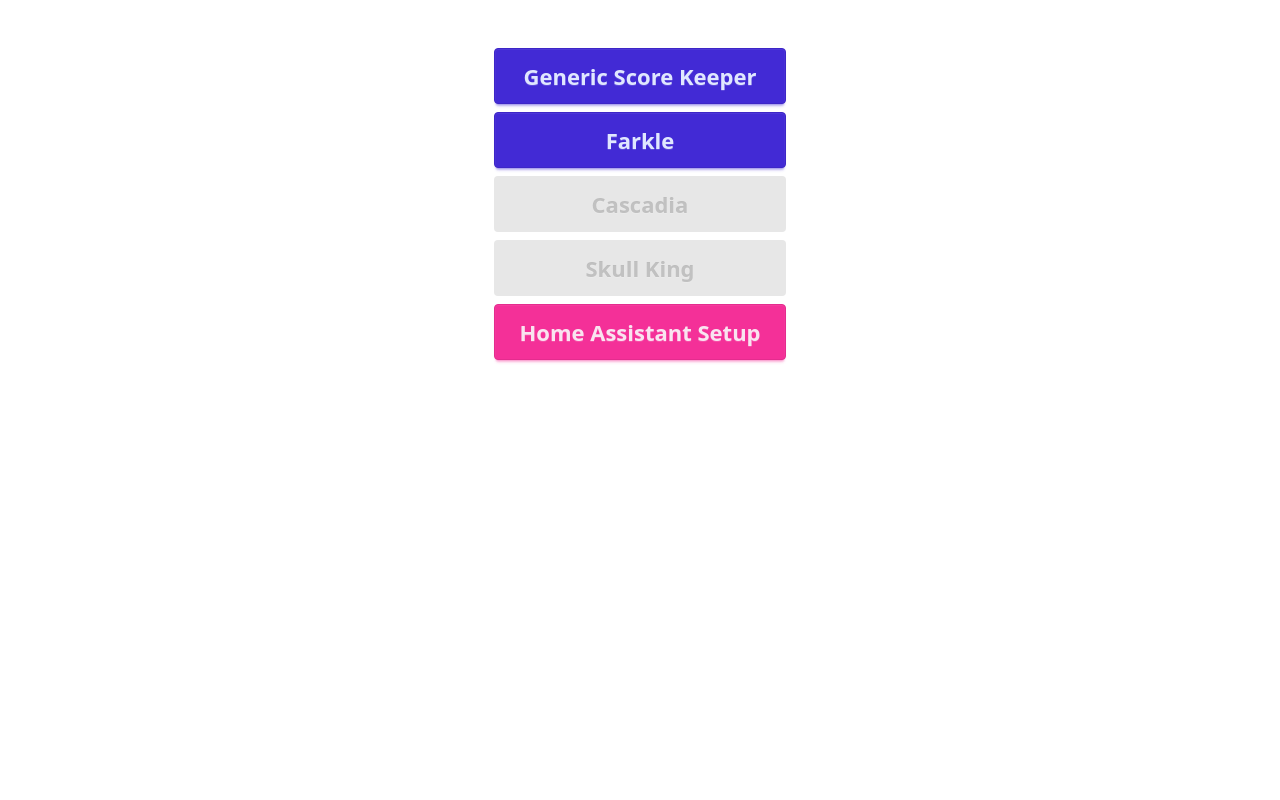
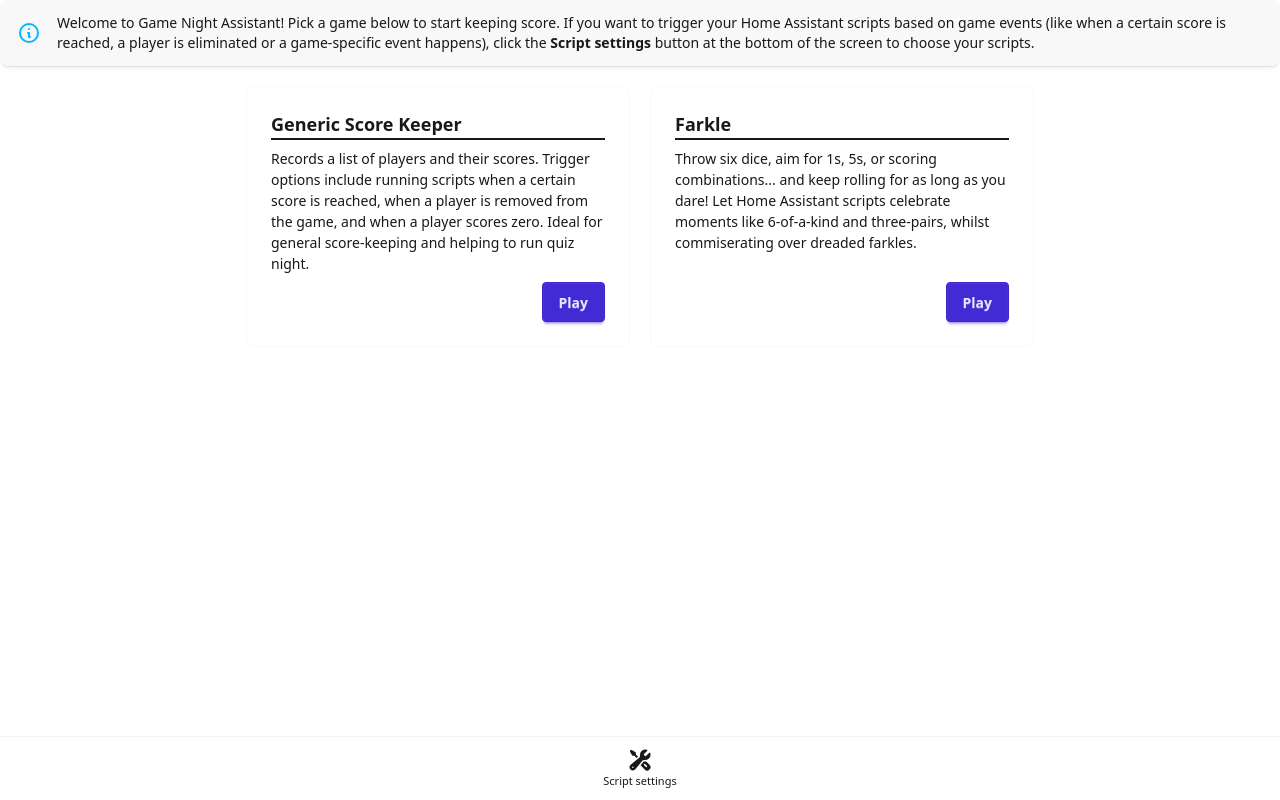
Before and after one commit to robchilcottdev/game-night-assistant-ng, an Angular app: page / in a window 1280 px wide. Built offline with nearby package versions, Linux system fonts and the light colour scheme.

Commit message:
Prettied up the home screen / menu with cards

```diff
--- a/src/app/pages/home/home.html
+++ b/src/app/pages/home/home.html
@@ -1,13 +1,40 @@
 <main>
-    <div class="flex-col justify-items-center mt-12">
-        <div>
-            <div><a routerLink="generic" class="btn btn-xl btn-primary btn-block mb-2">Generic Score Keeper</a></div>
-            <div><button routerLink="farkle" class="btn btn-xl btn-primary btn-block mb-2">Farkle</button></div>
-            <div><button disabled class="btn btn-xl btn-primary btn-block mb-2">Cascadia</button></div>
-            <div><button disabled class="btn btn-xl btn-primary btn-block mb-2">Skull King</button></div>
-            <div><a routerLink="settings" class="btn btn-xl btn-secondary btn-block">
-                Home Assistant Setup
-            </a></div>
+    <div role="alert" class="alert mb-5">
+  <svg xmlns="http://www.w3.org/2000/svg" fill="none" viewBox="0 0 24 24" class="stroke-info h-6 w-6 shrink-0">
+    <path stroke-linecap="round" stroke-linejoin="round" stroke-width="2" d="M13 16h-1v-4h-1m1-4h.01M21 12a9 9 0 11-18 0 9 9 0 0118 0z"></path>
+  </svg>
+  <span>Welcome to Game Night Assistant! Pick a game below to start keeping score. If you want to trigger your Home Assistant scripts based on game events
+    (like when a certain score is reached, a player is eliminated or a game-specific event happens), click the <strong>Script settings</strong> button at the bottom of the screen to
+    choose your scripts.
+  </span>
+</div>
+
+    <div class="flex flex-wrap justify-center gap-5">
+        <div class="card card-border bg-base-100 w-96">
+            <div class="card-body">
+                <h2 class="card-title border-b-2">Generic Score Keeper</h2>
+                <p>Records a list of players and their scores. Trigger options include running scripts when a certain score is reached,
+                    when a player is removed from the game, and when a player scores zero. Ideal for general score-keeping and helping to run quiz night.
+                </p>
+                <div class="card-actions justify-end">
+                    <button class="btn btn-primary" routerLink="generic">Play</button>
+                </div>
+            </div>
+        </div>
+
+        <div class="card card-border bg-base-100 w-96">
+            <div class="card-body">
+                <h2 class="card-title border-b-2">Farkle</h2>
+                <p>Throw six dice, aim for 1s, 5s, or scoring combinations... and keep rolling for as long as you dare!
+                    Let Home Assistant scripts celebrate moments like 6-of-a-kind and three-pairs, whilst commiserating
+                    over dreaded farkles.</p>
+                <div class="card-actions justify-end">
+                    <button class="btn btn-primary" routerLink="farkle">Play</button>
+                </div>
+            </div>
         </div>
     </div>
 </main>
+
+<app-dock [showHomeButton]="false" [showLogButton]="false" [showReloadButton]="false" [showSettingsButton]="false"
+(scriptSettingsRequested)="showScriptSettings()"></app-dock>
--- a/src/app/pages/home/home.ts
+++ b/src/app/pages/home/home.ts
@@ -1,12 +1,18 @@
-import { Component } from '@angular/core';
-import { RouterLink } from "@angular/router";
+import { Component, inject } from '@angular/core';
+import { RouterLink, Router } from "@angular/router";
+import { Dock } from "../../components/dock/dock";
 
 @Component({
   selector: 'app-home',
-  imports: [RouterLink],
+  imports: [RouterLink, Dock],
   templateUrl: './home.html',
   styleUrl: './home.css',
 })
 
 export class Home {
+  protected router = inject(Router);
+
+  showScriptSettings(){
+    this.router.navigateByUrl('settings');
+  }
 }
```
